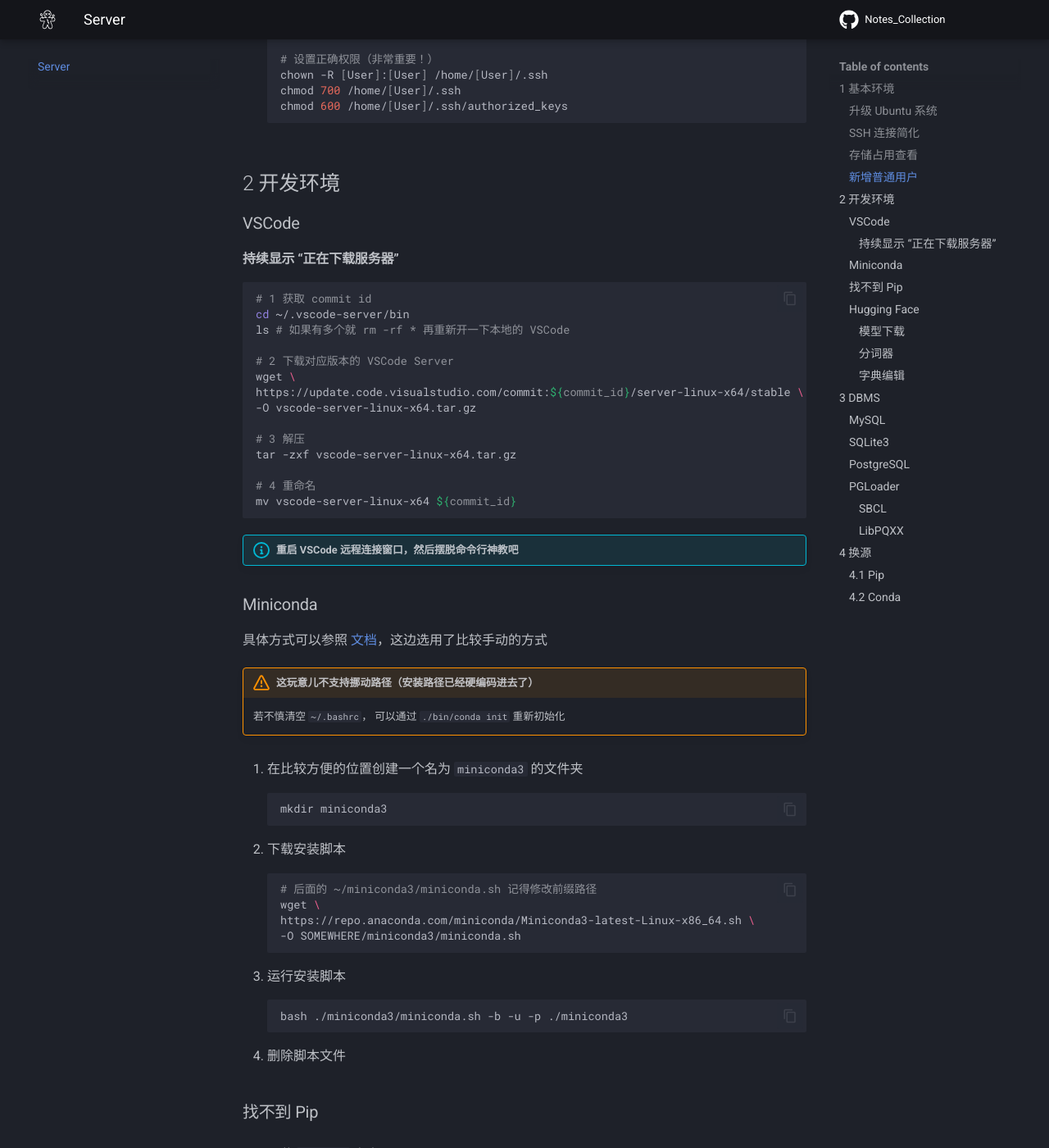
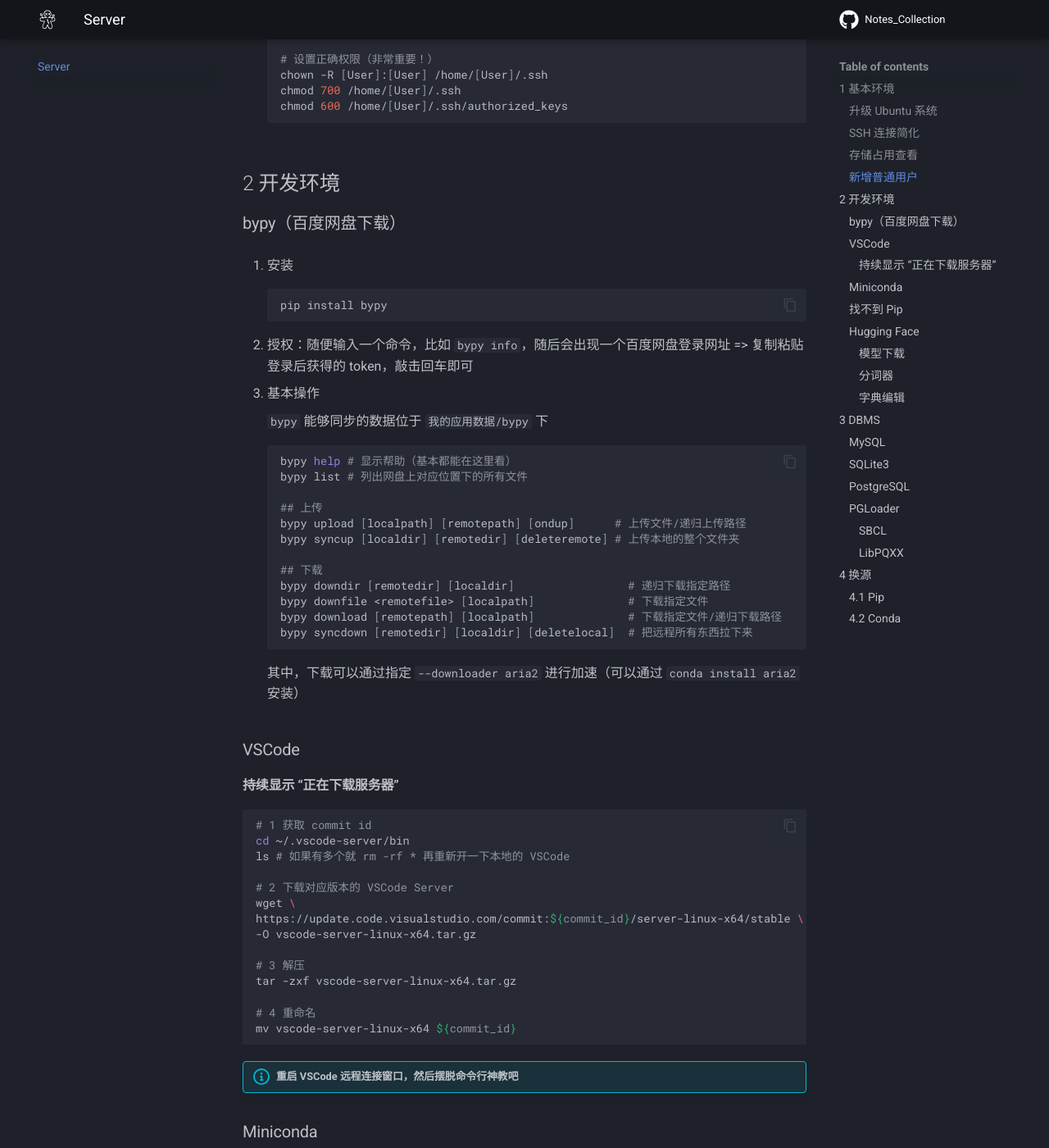
Before and after one commit to triplepiers/Notes_Collection, an MkDocs documentation site: the page built from docs/Nulling/Server/Install_Apps.md, in a window 1280 px wide and 1400 px high, scrolled down 2291 px. Shown: the whole window at 82% size. Built offline with MkDocs 1.6.1 and Material for MkDocs 9.7.7, drawn with Linux system fonts in a browser that asks for light colours; comment, search, counter and statistics services are not loaded.

Commit message:
add: bypy 相关

````diff
--- a/docs/Nulling/Server/Install_Apps.md
+++ b/docs/Nulling/Server/Install_Apps.md
@@ -112,6 +112,38 @@
     ```
 
 ## 2 开发环境
+
+### bypy（百度网盘下载）
+
+1. 安装
+
+    ```bash
+    pip install bypy
+    ```
+
+2. 授权：随便输入一个命令，比如 `bypy info`，随后会出现一个百度网盘登录网址 => 复制粘贴登录后获得的 token，敲击回车即可
+
+3. 基本操作
+
+    `bypy` 能够同步的数据位于 `我的应用数据/bypy` 下
+
+    ```bash
+    bypy help # 显示帮助（基本都能在这里看）
+    bypy list # 列出网盘上对应位置下的所有文件
+
+    ## 上传
+    bypy upload [localpath] [remotepath] [ondup]      # 上传文件/递归上传路径
+    bypy syncup [localdir] [remotedir] [deleteremote] # 上传本地的整个文件夹
+
+    ## 下载
+    bypy downdir [remotedir] [localdir]                 # 递归下载指定路径
+    bypy downfile <remotefile> [localpath]              # 下载指定文件
+    bypy download [remotepath] [localpath]              # 下载指定文件/递归下载路径
+    bypy syncdown [remotedir] [localdir] [deletelocal]  # 把远程所有东西拉下来
+    ```
+
+    其中，下载可以通过指定 `--downloader aria2` 进行加速（可以通过 `conda install aria2` 安装）
+
 
 ### VSCode
 
````
